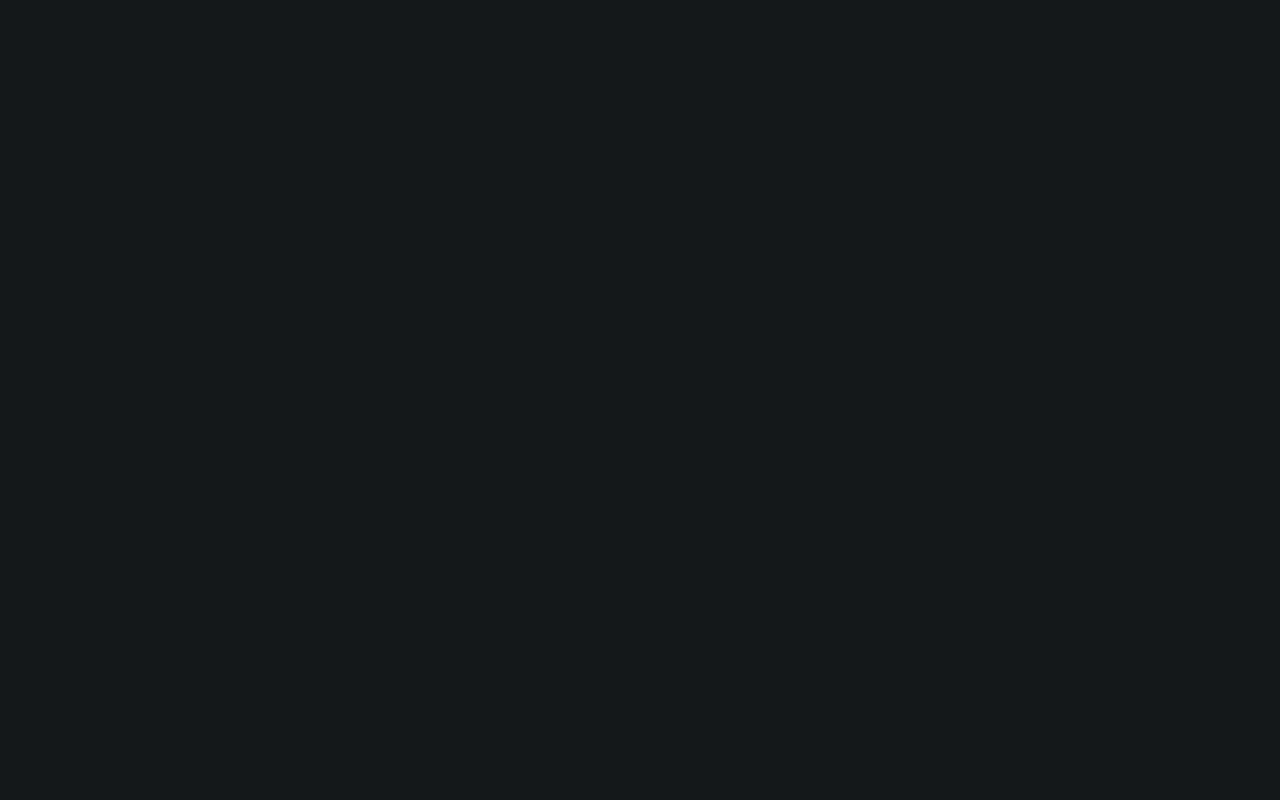
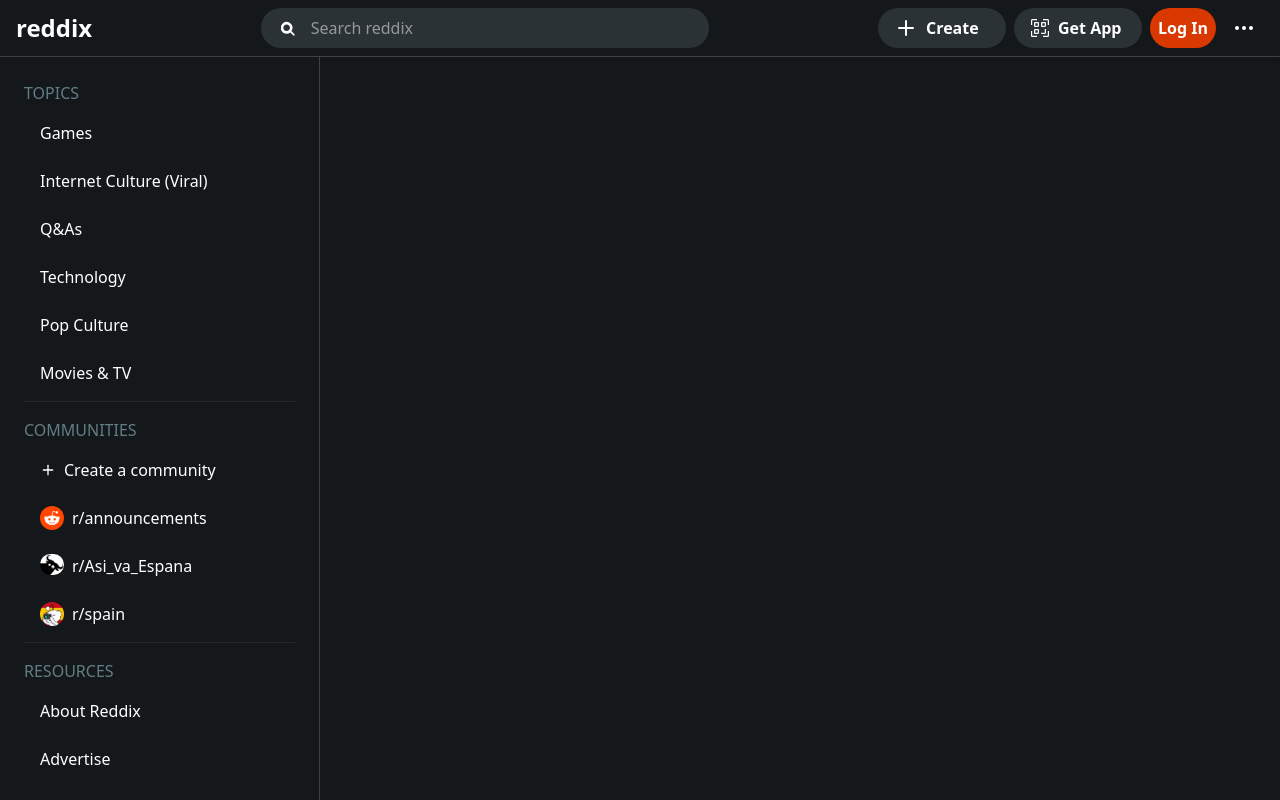
Before and after one commit to Gabriel-Boiza/proyecto-reddit, a React (Vite) app in the folder frontend/: page /createPost in a window 1280 px wide. Before the commit this address had no page. Built offline with nearby package versions, Linux system fonts and the light colour scheme.

Commit message:
link a crear post en header nigga

```diff
--- a/frontend/src/App.jsx
+++ b/frontend/src/App.jsx
@@ -5,6 +5,8 @@ import Home from './pages/home.jsx'
 
 import Login from './pages/auth/login.jsx'
 import Register from './pages/auth/register.jsx'
+import CreatePost from './pages/posts/createPost.jsx'
+
 
 import Profile from './pages/profile/profile.jsx'
 
@@ -18,9 +20,12 @@ function App() {
         <Route path="/" element={<Home/>}></Route>
         <Route path="/login" element={<Login />} />
         <Route path="/register" element={<Register />} />
+        <Route path="/createPost" element={<CreatePost />} />
+
         <Route element={<PrivateRoute/>}>
           <Route path='/profile' element={<Profile />}/>
         </Route>
+
       </Routes>
     </Router>
   )
--- a/frontend/src/layouts/header.jsx
+++ b/frontend/src/layouts/header.jsx
@@ -1,5 +1,6 @@
 import SearchBar from './searchbar.jsx'
 import { Link } from 'react-router-dom'
+import { Plus } from "lucide-react";
 
 function Header() {
 
@@ -18,7 +19,13 @@ function Header() {
 
             <SearchBar />
 
+
+
             <div class="flex">
+              <Link to="/createPost" class="qr-button">
+                <Plus className="w-6 h-6" /> Create
+              </Link>
+
               <button class="qr-button">
                 <svg fill="currentColor" height="20" width="20" viewBox="0 0 20 20" xmlns="http://www.w3.org/2000/svg">
                   <path d="M14.8 16h-3.7v-1.2h3.7v-3.7H16v3.7c0 .7-.5 1.2-1.2 1.2ZM9 7.8V5.2C9 4.5 8.5 4 7.8 4H5.2C4.5 4 4 4.5 4 5.2v2.5C4 8.5 4.5 9 5.2 9h2.5C8.5 9 9 8.5 9 7.8Zm-1.2 0H5.3V5.3h2.5v2.5Zm8.2 0V5.2c0-.7-.5-1.2-1.2-1.2h-2.5c-.8 0-1.3.5-1.3 1.2v2.5c0 .8.5 1.3 1.2 1.3h2.5c.8 0 1.3-.5 1.3-1.2Zm-1.2 0h-2.5V5.3h2.5v2.5Zm-5.8 7v-2.5c0-.8-.5-1.3-1.2-1.3H5.2c-.7 0-1.2.5-1.2 1.2v2.5c0 .8.5 1.3 1.2 1.3h2.5c.8 0 1.3-.5 1.3-1.2Zm-1.2 0H5.3v-2.5h2.5v2.5Zm-.8 3H2.6c-.2 0-.4-.2-.4-.4V13H1v4.4c0 .9.7 1.6 1.6 1.6H7v-1.2Zm12-.4V13h-1.2v4.4c0 .2-.2.4-.4.4H13V19h4.4c.9 0 1.6-.7 1.6-1.6Zm0-14.8c0-.9-.7-1.6-1.6-1.6H13v1.2h4.4c.2 0 .4.2.4.4V7H19V2.6Zm-16.8 0c0-.2.2-.4.4-.4H7V1H2.6C1.7 1 1 1.7 1 2.6V7h1.2V2.6Z"></path>
--- /dev/null
+++ b/frontend/src/pages/posts/createPost.jsx
@@ -0,0 +1,25 @@
+import Header from "../../layouts/header";
+import Aside from "../../layouts/aside";
+
+
+function CreatePost() {
+
+  return (
+    <>
+      <Header />
+      <Aside />
+      <div className="p-6 max-w-4xl mx-auto space-y-6">
+        <p>Create post</p>
+        <select name="community">
+          <option value="a">a</option>
+          <option value="b">b</option>
+        </select>
+        <form action="#">
+
+        </form>
+      </div>
+    </>
+  );
+}
+
+export default CreatePost;
```
Also changed, not shown: 1 other file (tests, documents, lock files or other folders).
